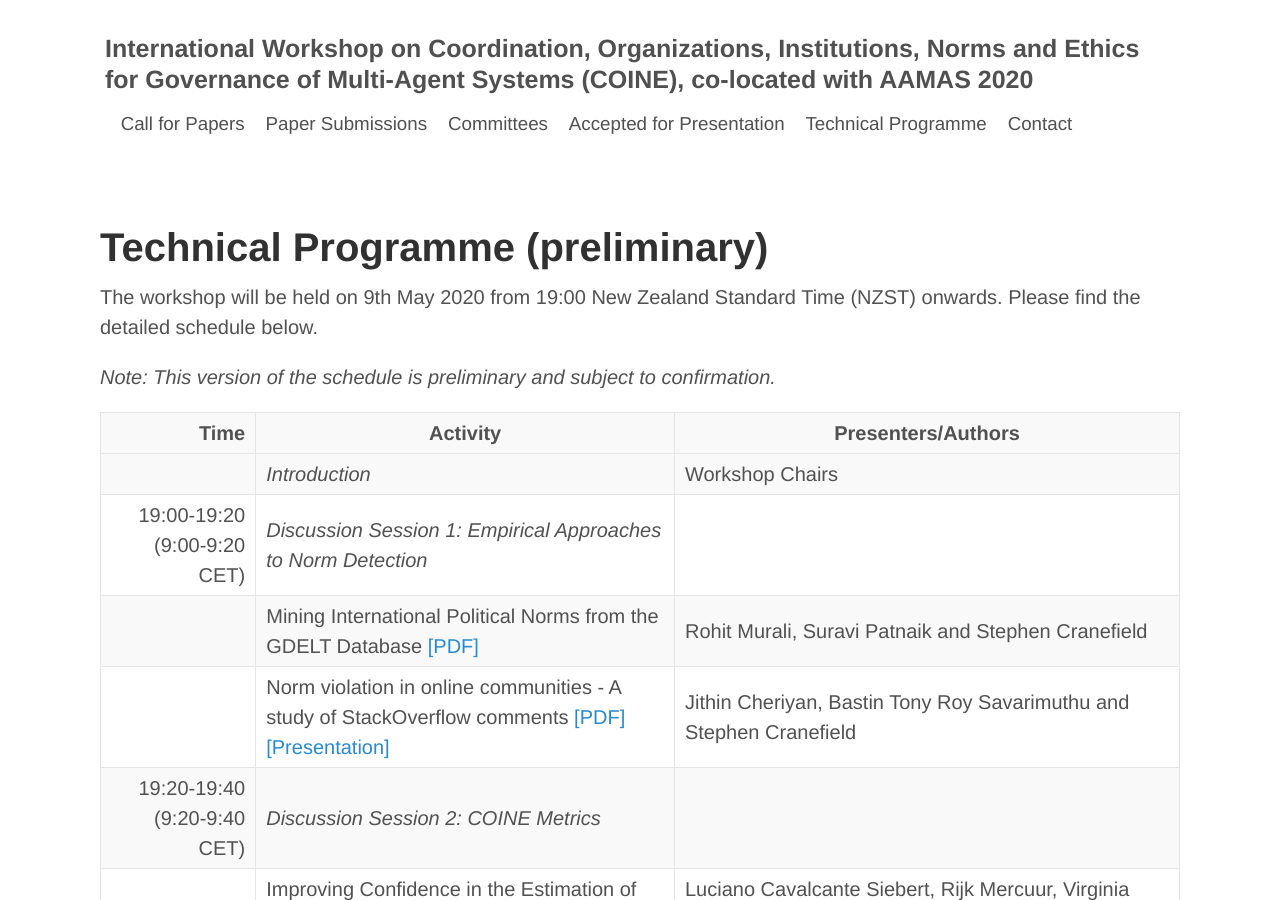
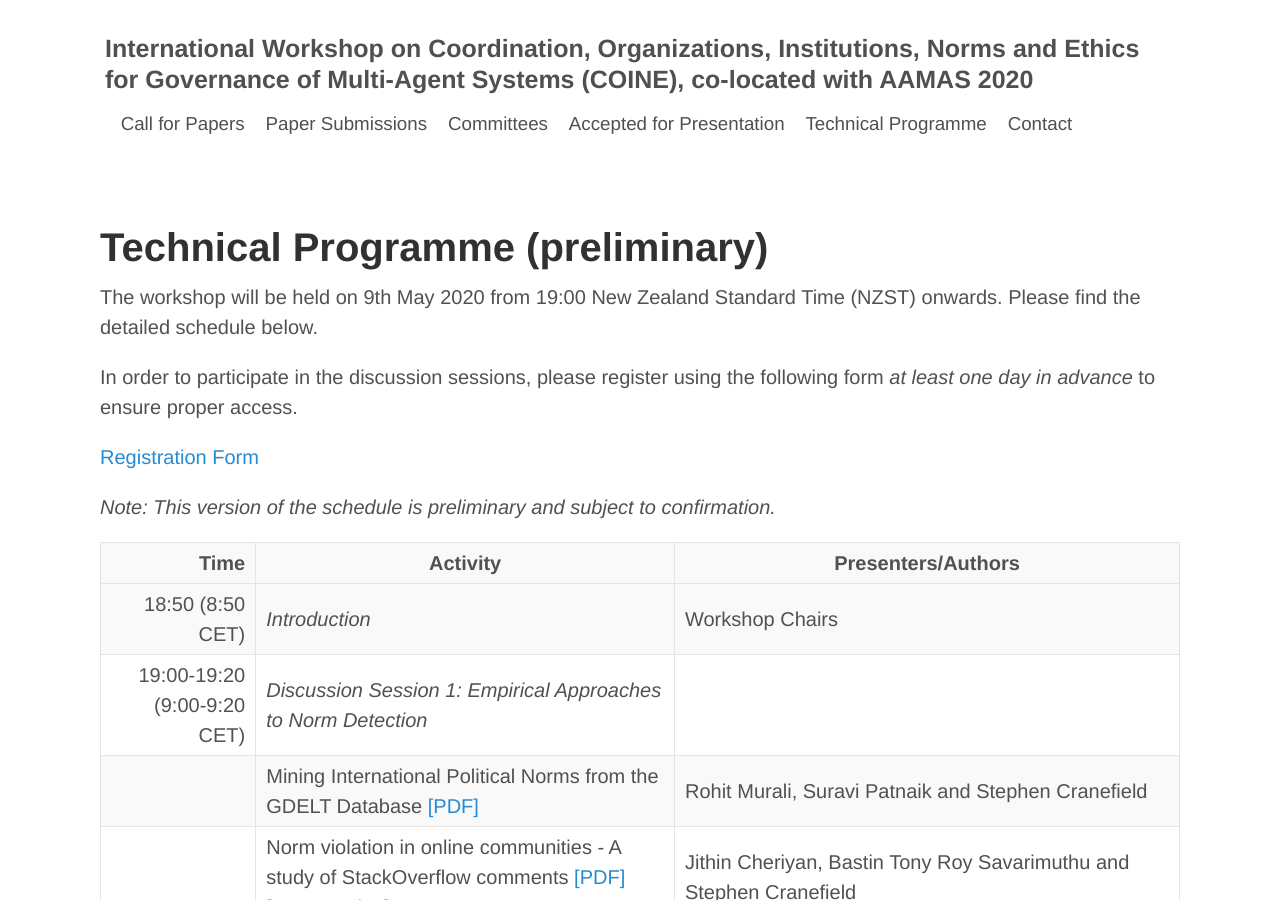
Before and after one commit to coin-workshop/coine-2020-new-zealand, a Jekyll site: the page built from technical_programme.md, in a window 1280 px wide and 900 px high. Built offline with Jekyll 4.4.1, drawn with Linux system fonts in a browser that asks for light colours.

Commit message:
Add registration form. Minor adjustments.

```diff
--- a/technical_programme.md
+++ b/technical_programme.md
@@ -7,11 +7,15 @@ title: COINE
 
 The workshop will be held on 9th May 2020 from 19:00 New Zealand Standard Time (NZST) onwards. Please find the detailed schedule below.
 
+In order to participate in the discussion sessions, please register using the following form *at least one day in advance* to ensure proper access.
+
+[Registration Form](https://forms.office.com/Pages/ResponsePage.aspx?id=cgahCS-CZ0SluluzdZZ8BQdL_VDtSf5KqxIe0t_wrZRUMTNUMVdCNUZQSDZENERJVktZVDRJTlAwMiQlQCN0PWcu)
+
 *Note: This version of the schedule is preliminary and subject to confirmation.*
 
 | Time           |      Activity      |  Presenters/Authors |
 |-----------------:|-----------------------|------|
-| | *Introduction* | Workshop Chairs |
+| 18:50 (8:50 CET) | *Introduction* | Workshop Chairs |
 | 19:00-19:20 (9:00-9:20 CET) | *Discussion Session 1: Empirical Approaches to Norm Detection* | |
 | | Mining International Political Norms from the GDELT Database [\[PDF\]](https://arxiv.org/abs/2003.14027) | Rohit Murali, Suravi Patnaik and Stephen Cranefield |
 | | Norm violation in online communities - A study of StackOverflow comments [\[PDF\]](https://arxiv.org/abs/2004.05589) [\[Presentation\]](https://underline.io/lecture/95-norm-violation) | Jithin Cheriyan, Bastin Tony Roy Savarimuthu and Stephen Cranefield |
```
